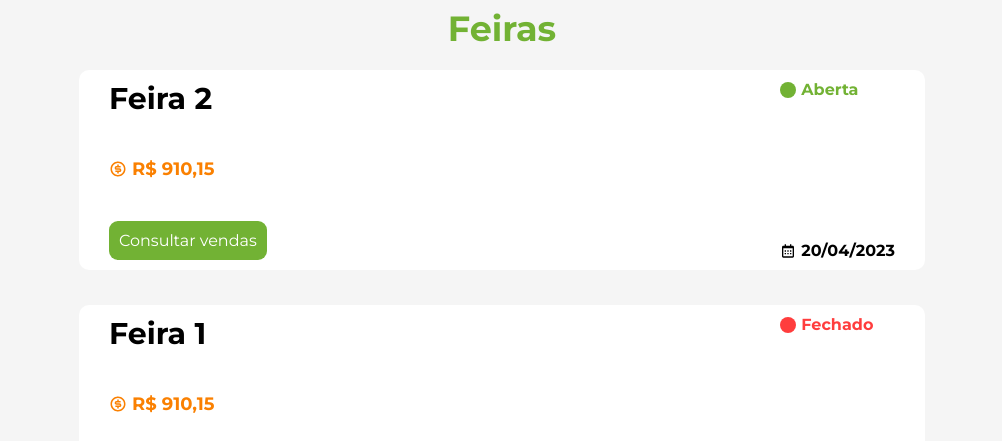
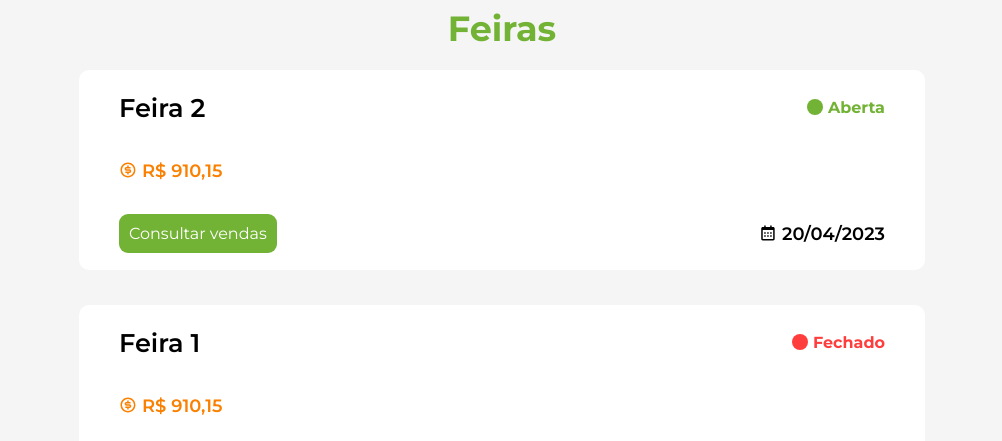
Before and after one commit to Prezotti/astral-frontend, a Next.js app: page /admin in a window 1280 px wide. Shown: the part 359-800 px from the top of the page, without its empty margins (138-1140 px from the left). Built offline with nearby package versions, Linux system fonts and the light colour scheme; no server answers.

Commit message:
TR-031 AJUSTE
Foi modificado o css, para alinhar o que era necessário.

```diff
--- a/src/components/CardFeira.tsx
+++ b/src/components/CardFeira.tsx
@@ -14,21 +14,8 @@ interface CardFeiraProps {
 export function CardFeira({ id, aberta, valorFinal, data }: CardFeiraProps) {
   return (
     <div className={styles.divCard}>
-      <div className={styles.esquerdaCard}>
+      <div className={styles.linhaUm}>
         <h4>Feira {id}</h4>
-        <p className={styles.centralizar}>
-          <RiMoneyDollarCircleLine /> R${" "}
-          {valorFinal.toFixed(2).replace(".", ",")}
-        </p>
-        <Button
-          text="Consultar vendas"
-          onClick={() => {}}
-          classType="botaoCardFeira"
-          backgroundColor="#72B234"
-        />
-      </div>
-
-      <div className={styles.direitaCard}>
         {aberta ? (
           <p className={styles.aberta}>
             {" "}
@@ -40,11 +27,28 @@ export function CardFeira({ id, aberta, valorFinal, data }: CardFeiraProps) {
             <BsCircleFill color="#FF3D3D" /> Fechado
           </p>
         )}
-        <p className={styles.centralizar}>
+      </div>
+        <div className={styles.linhaDois}>
+          <p className={styles.centralizar}>
+            <RiMoneyDollarCircleLine /> R${" "}
+            {valorFinal.toFixed(2).replace(".", ",")}
+          </p>
+        </div>
+
+        <div className={styles.linhaTres}>
+          <Button
+            text="Consultar vendas"
+            onClick={() => {}}
+            classType="botaoCardFeira"
+            backgroundColor="#72B234"
+          />
+                  <p className={styles.centralizar}>
           {" "}
           <BiCalendar /> {data}{" "}
         </p>
-      </div>
+        </div>
+
+
     </div>
   );
 }
--- a/src/styles/components/Button.module.css
+++ b/src/styles/components/Button.module.css
@@ -132,4 +132,7 @@
     font-size: 0.6rem;
     border-radius: 4.5px;
   }
+  .botaoCardFeira{
+    width: 100px;
+  }
 }
--- a/src/styles/components/CardFeira.module.css
+++ b/src/styles/components/CardFeira.module.css
@@ -1,32 +1,55 @@
+.linhaUm{
+    display: flex;
+    align-items: center;
+    height: 3vh;
+}
+
+.linhaDois{
+    display: flex;
+    align-items: center;
+    height: 3vh;
+}
+
+.linhaTres{
+    display: flex;
+    align-items: center;
+    height: 3vh;
+}
+
 .divCard{
     display: flex;
     width: 90%;
     height: 200px;
-    justify-content: space-between;
     margin-bottom: 15px;
     background-color: #FFFFFF;
     border-radius: 10px;
-
+    flex-direction: column;
+    justify-content: space-between;
+    padding: 25px 40px;
 }
 
 .divCard h4 {
-    font-size: 30px;
+    font-size: 1.6rem;
+    font-weight: 600;
 }
 
 .divCard div{
     display: flex;
-    flex-direction: column;
     justify-content: space-between;
-    margin: 10px 30px;
 }
 
-.esquerdaCard p{
+.linhaDois p{
     color: #FA8001;
-    font-weight: 700;
-    font-size: 18px;
+    font-weight: 600;
+    font-size: 1.12rem;
+}
+.linhaTres p{
+    font-weight: 600;
+    font-size: 1.12rem;
+
 }
 
-.direitaCard p{
+.linhaUm p{
     font-weight: 700;
 }
 
@@ -54,15 +77,21 @@
 @media (max-width: 670px) {
     .divCard{
         height: 150px;
+        padding: 15px 35px;
+
     }
     .divCard h4{
         font-size: 1.5em;
+    }
+    .linhaTres p{
+        font-size: 1rem;
     }
 }
 
 @media (max-width: 560px) {
     .divCard{
         height: 130px;
+        padding: 15px 20px;
     }
     .divCard h4{
         font-size: 1.2em;
@@ -72,6 +101,9 @@
     }
     .aberta, .fechado{
         font-size: 1em;
+    }
+    .linhaTres p{
+        font-size: 1rem;
     }
 }
 
@@ -92,10 +124,12 @@
 
 @media (max-width: 400px) {
     .divCard div{
-        margin: 5px 10px;
-    }
-
-    .direitaCard{
-        margin: 50px 10px;
+        padding: 5px 10px;
     }
 }
+
+@media (max-width: 380px) {
+    .divCard div{
+        padding: 0px 0px;
+    }
+}
```
